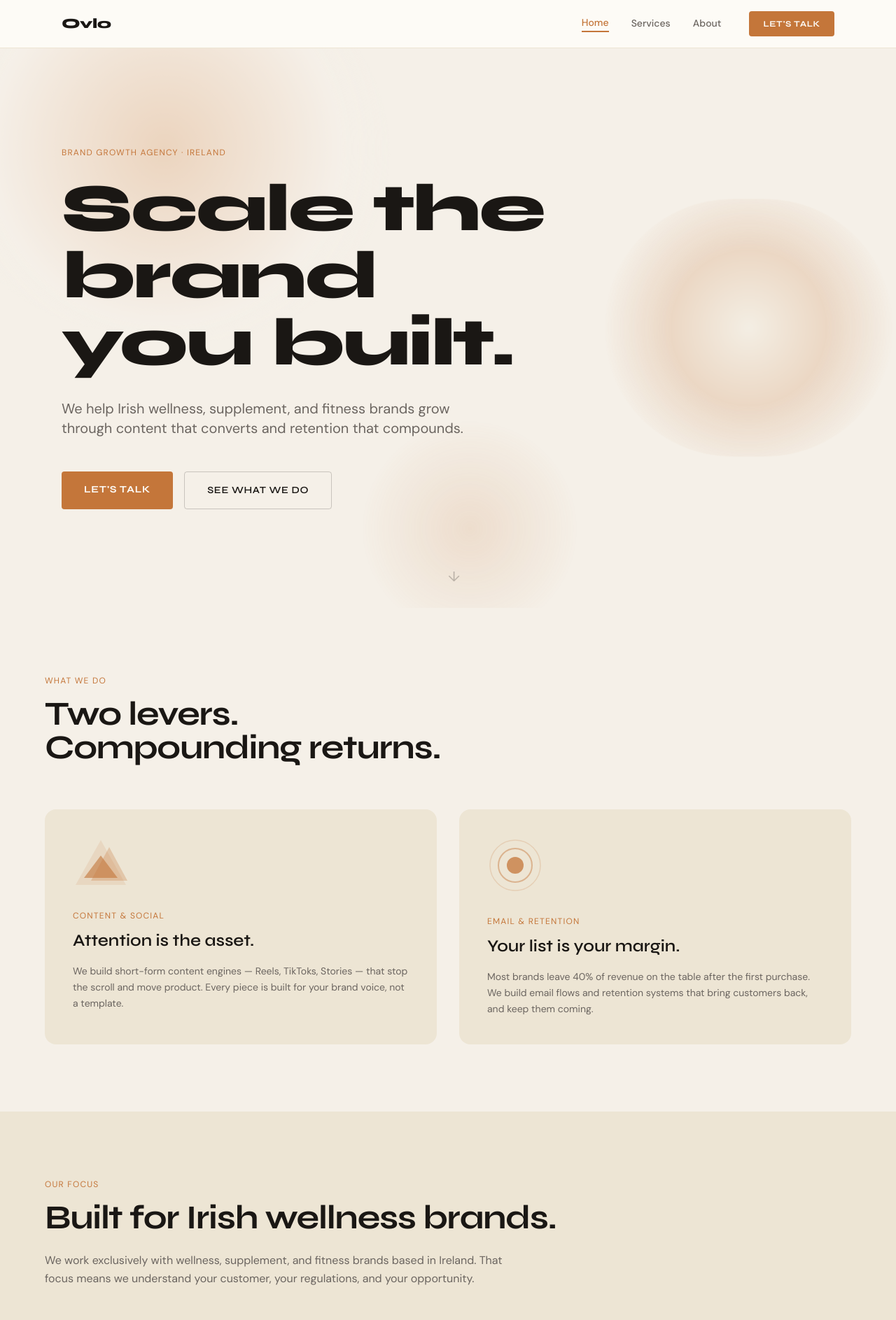
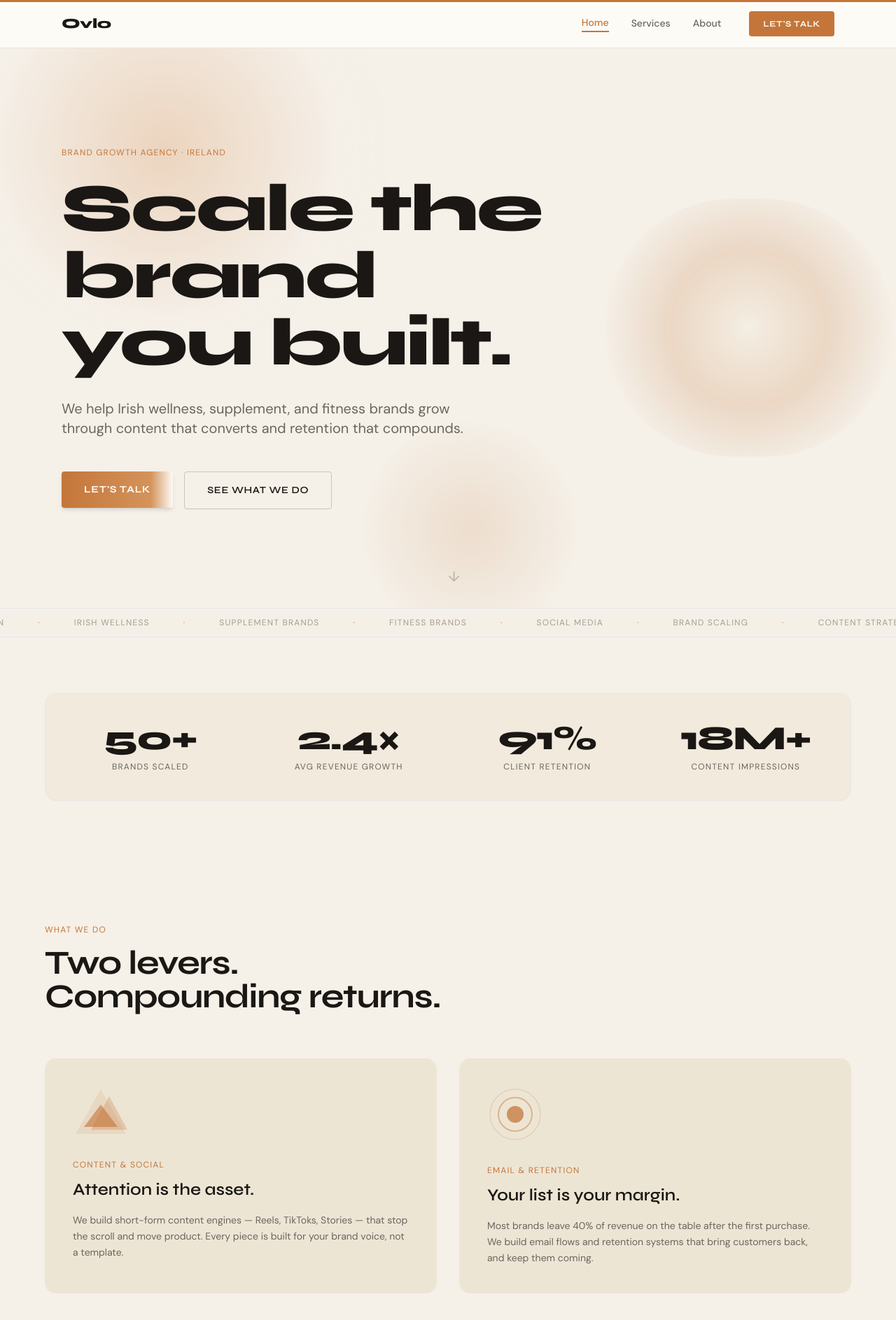
Before and after one commit to LukeRyan31/ovlo, a React (Vite) app: page / in a window 1280 px wide. Shown: the top 1887 px of the page at 70% size. Built offline with nearby package versions, Linux system fonts and the light colour scheme; the HTML template or start-up script is replaced by a standard one.

Commit message:
Add interactive UI: scroll progress, marquee ticker, stat counters, 3D card tilts, shimmer buttons, word reveal hero

```diff
--- a/src/components/Navbar.jsx
+++ b/src/components/Navbar.jsx
@@ -1,6 +1,6 @@
 import { useState, useEffect } from 'react'
 import { Link, useLocation } from 'react-router-dom'
-import { motion, AnimatePresence } from 'framer-motion'
+import { motion, AnimatePresence, useScroll, useSpring } from 'framer-motion'
 
 const navLinks = [
   { to: '/', label: 'Home' },
@@ -12,6 +12,8 @@ export default function Navbar() {
   const location = useLocation()
   const [menuOpen, setMenuOpen] = useState(false)
   const [scrolled, setScrolled] = useState(false)
+  const { scrollYProgress } = useScroll()
+  const scaleX = useSpring(scrollYProgress, { stiffness: 100, damping: 30, restDelta: 0.001 })
 
   useEffect(() => {
     const onScroll = () => setScrolled(window.scrollY > 20)
@@ -34,6 +36,13 @@ export default function Navbar() {
   }
 
   return (
+    <>
+    {/* Scroll progress bar */}
+    <motion.div
+      style={{ scaleX }}
+      className="fixed top-0 left-0 right-0 h-[3px] bg-copper origin-left z-[9999] pointer-events-none"
+    />
+
     <header
       className={`sticky top-0 z-50 transition-all duration-300 ${
         scrolled
@@ -133,5 +142,6 @@ export default function Navbar() {
         )}
       </AnimatePresence>
     </header>
+    </>
   )
 }
--- a/src/index.css
+++ b/src/index.css
@@ -36,23 +36,81 @@ body {
   background: #A35F28;
 }
 
+/* ─── Orbit dot (Services page) ─── */
 @keyframes orbit {
-  from {
-    transform: rotate(0deg) translateX(72px) rotate(0deg);
-  }
-  to {
-    transform: rotate(360deg) translateX(72px) rotate(-360deg);
-  }
+  from { transform: rotate(0deg) translateX(72px) rotate(0deg); }
+  to   { transform: rotate(360deg) translateX(72px) rotate(-360deg); }
 }
 
 .orbit-dot {
   position: absolute;
-  top: 50%;
-  left: 50%;
-  width: 10px;
-  height: 10px;
+  top: 50%; left: 50%;
+  width: 10px; height: 10px;
   margin: -5px 0 0 -5px;
   border-radius: 50%;
   background: #C4763A;
   animation: orbit 5s linear infinite;
 }
+
+/* ─── Marquee keyword ticker ─── */
+@keyframes marquee-scroll {
+  from { transform: translateX(0); }
+  to   { transform: translateX(-50%); }
+}
+
+.marquee-track {
+  display: flex;
+  width: max-content;
+  animation: marquee-scroll 28s linear infinite;
+}
+
+.marquee-track:hover {
+  animation-play-state: paused;
+}
+
+/* ─── Button shimmer ─── */
+@keyframes shimmer {
+  0%   { background-position: -200% center; }
+  100% { background-position: 200% center; }
+}
+
+.btn-shimmer {
+  background: linear-gradient(
+    90deg,
+    #C4763A 0%,
+    #D4935A 40%,
+    #FDFBF7 50%,
+    #D4935A 60%,
+    #C4763A 100%
+  );
+  background-size: 200% auto;
+  transition: background-position 0s;
+}
+
+.btn-shimmer:hover {
+  animation: shimmer 1.2s linear infinite;
+}
+
+/* ─── 3-D card tilt ─── */
+.card-3d {
+  transform-style: preserve-3d;
+  transition: transform 0.15s ease, box-shadow 0.15s ease;
+}
+
+/* ─── Scroll progress bar ─── */
+#scroll-progress {
+  position: fixed;
+  top: 0; left: 0;
+  height: 3px;
+  background: #C4763A;
+  z-index: 9999;
+  transform-origin: left;
+  pointer-events: none;
+}
+
+/* ─── Reduced motion overrides ─── */
+@media (prefers-reduced-motion: reduce) {
+  .marquee-track          { animation: none; }
+  .btn-shimmer:hover      { animation: none; }
+  .orbit-dot              { animation: none; }
+}
--- a/src/pages/Home.jsx
+++ b/src/pages/Home.jsx
@@ -1,46 +1,32 @@
+import { useRef, useState, useEffect } from 'react'
 import { Link } from 'react-router-dom'
-import { motion } from 'framer-motion'
+import { motion, useInView, useMotionValue, useSpring, animate } from 'framer-motion'
 import AnimatedSection from '../components/AnimatedSection'
 
+/* ─────────────────────────────────────────
+   Animated hero background blobs
+───────────────────────────────────────── */
 function HeroBackground() {
   return (
     <div className="absolute inset-0 overflow-hidden pointer-events-none select-none">
       <motion.div
         className="absolute rounded-full"
-        style={{
-          width: 600,
-          height: 500,
-          top: '-10%',
-          left: '-8%',
-          background: 'radial-gradient(circle, #D4935A 0%, #F5F0E8 60%, transparent 80%)',
-          opacity: 0.30,
-        }}
+        style={{ width: 600, height: 500, top: '-10%', left: '-8%',
+          background: 'radial-gradient(circle, #D4935A 0%, #F5F0E8 60%, transparent 80%)', opacity: 0.30 }}
         animate={{ x: [0, 40, -20, 0], y: [0, -30, 20, 0], scale: [1, 1.08, 0.95, 1], rotate: [0, 8, -5, 0] }}
         transition={{ duration: 16, repeat: Infinity, repeatType: 'mirror', ease: 'easeInOut' }}
       />
       <motion.div
         className="absolute rounded-full"
-        style={{
-          width: 450,
-          height: 400,
-          top: '20%',
-          right: '-5%',
-          background: 'radial-gradient(circle, #EDE5D4 0%, #C4763A 40%, transparent 75%)',
-          opacity: 0.20,
-        }}
+        style={{ width: 450, height: 400, top: '20%', right: '-5%',
+          background: 'radial-gradient(circle, #EDE5D4 0%, #C4763A 40%, transparent 75%)', opacity: 0.20 }}
         animate={{ x: [0, -50, 30, 0], y: [0, 40, -25, 0], scale: [1, 0.92, 1.1, 1] }}
         transition={{ duration: 20, repeat: Infinity, repeatType: 'mirror', ease: 'easeInOut' }}
       />
       <motion.div
         className="absolute rounded-full"
-        style={{
-          width: 300,
-          height: 280,
-          bottom: '-5%',
-          left: '40%',
-          background: 'radial-gradient(circle, #C4763A 0%, transparent 70%)',
-          opacity: 0.15,
-        }}
+        style={{ width: 300, height: 280, bottom: '-5%', left: '40%',
+          background: 'radial-gradient(circle, #C4763A 0%, transparent 70%)', opacity: 0.15 }}
         animate={{ x: [0, 20, -30, 0], y: [0, -20, 10, 0], scale: [1, 1.15, 0.9, 1] }}
         transition={{ duration: 14, repeat: Infinity, repeatType: 'mirror', ease: 'easeInOut' }}
       />
@@ -48,6 +34,98 @@ function HeroBackground() {
   )
 }
 
+/* ─────────────────────────────────────────
+   Marquee keyword ticker
+───────────────────────────────────────── */
+const keywords = [
+  'Short-Form Content', '·', 'Email Retention', '·', 'Irish Wellness', '·',
+  'Supplement Brands', '·', 'Fitness Brands', '·', 'Social Media', '·',
+  'Brand Scaling', '·', 'Content Strategy', '·',
+]
+
+function MarqueeTicker() {
+  return (
+    <div className="w-full overflow-hidden border-y border-ink/8 py-3 bg-cream/60">
+      <div className="marquee-track">
+        {[...keywords, ...keywords].map((kw, i) => (
+          <span
+            key={i}
+            className={`mx-6 font-body text-xs uppercase tracking-widest whitespace-nowrap ${
+              kw === '·' ? 'text-copper' : 'text-smoke/60'
+            }`}
+          >
+            {kw}
+          </span>
+        ))}
+      </div>
+    </div>
+  )
+}
+
+/* ─────────────────────────────────────────
+   Animated stat counter
+───────────────────────────────────────── */
+function StatCounter({ value, suffix = '', prefix = '', label }) {
+  const ref = useRef(null)
+  const inView = useInView(ref, { once: true, amount: 0.5 })
+  const motionVal = useMotionValue(0)
+  const [display, setDisplay] = useState('0')
+
+  useEffect(() => {
+    if (!inView) return
+    const controls = animate(motionVal, value, {
+      duration: 1.8,
+      ease: [0.16, 1, 0.3, 1],
+    })
+    const unsub = motionVal.on('change', (v) => {
+      setDisplay(v % 1 === 0 ? Math.round(v).toString() : v.toFixed(1))
+    })
+    return () => { controls.stop(); unsub() }
+  }, [inView, value, motionVal])
+
+  return (
+    <div ref={ref} className="text-center">
+      <p className="font-display font-extrabold text-4xl md:text-5xl text-ink tracking-tight">
+        {prefix}{display}{suffix}
+      </p>
+      <p className="font-body text-xs uppercase tracking-widest text-smoke mt-2">{label}</p>
+    </div>
+  )
+}
+
+/* ─────────────────────────────────────────
+   3-D tilt card wrapper
+───────────────────────────────────────── */
+function TiltCard({ children, className = '' }) {
+  const ref = useRef(null)
+  const rotX = useSpring(0, { stiffness: 200, damping: 20 })
+  const rotY = useSpring(0, { stiffness: 200, damping: 20 })
+
+  const onMouseMove = (e) => {
+    const rect = ref.current.getBoundingClientRect()
+    const x = (e.clientX - rect.left) / rect.width  - 0.5
+    const y = (e.clientY - rect.top)  / rect.height - 0.5
+    rotX.set(-y * 10)
+    rotY.set(x * 10)
+  }
+  const onMouseLeave = () => { rotX.set(0); rotY.set(0) }
+
+  return (
+    <motion.div
+      ref={ref}
+      onMouseMove={onMouseMove}
+      onMouseLeave={onMouseLeave}
+      style={{ rotateX: rotX, rotateY: rotY, transformStyle: 'preserve-3d' }}
+      className={className}
+    >
+      {children}
+    </motion.div>
+  )
+}
+
+/* ─────────────────────────────────────────
+   SVG card icons
+───────────────────────────────────────── */
 function TriangleIcon() {
   return (
     <svg width="80" height="72" viewBox="0 0 80 72" fill="none" aria-hidden="true">
@@ -68,6 +146,9 @@ function RingsIcon() {
   )
 }
 
+/* ─────────────────────────────────────────
+   Page
+───────────────────────────────────────── */
 export default function Home() {
   return (
     <motion.div
@@ -76,7 +157,7 @@ export default function Home() {
       exit={{ opacity: 0, y: -8 }}
       transition={{ duration: 0.45, ease: [0.25, 0.46, 0.45, 0.94] }}
     >
-      {/* Hero */}
+      {/* ── Hero ── */}
       <section className="relative min-h-screen flex items-center overflow-hidden bg-cream">
         <HeroBackground />
 
@@ -90,19 +171,28 @@ export default function Home() {
             Brand Growth Agency · Ireland
           </motion.p>
 
+          {/* Split headline — each word animates in */}
           <motion.h1
-            initial={{ opacity: 0, y: 16 }}
-            animate={{ opacity: 1, y: 0 }}
-            transition={{ duration: 0.6, delay: 0.1, ease: [0.25, 0.46, 0.45, 0.94] }}
             className="font-display text-5xl md:text-7xl lg:text-8xl font-extrabold tracking-tight text-ink leading-none mb-8 max-w-3xl"
+            aria-label="Scale the brand you built."
           >
-            Scale the brand<br />you built.
+            {['Scale', 'the', 'brand', 'you', 'built.'].map((word, i) => (
+              <motion.span
+                key={word}
+                className="inline-block mr-[0.25em] last:mr-0"
+                initial={{ opacity: 0, y: 32, skewX: -4 }}
+                animate={{ opacity: 1, y: 0, skewX: 0 }}
+                transition={{ duration: 0.6, delay: 0.1 + i * 0.08, ease: [0.25, 0.46, 0.45, 0.94] }}
+              >
+                {word}
+              </motion.span>
+            ))}
           </motion.h1>
 
           <motion.p
             initial={{ opacity: 0, y: 16 }}
             animate={{ opacity: 1, y: 0 }}
-            transition={{ duration: 0.6, delay: 0.2, ease: [0.25, 0.46, 0.45, 0.94] }}
+            transition={{ duration: 0.6, delay: 0.55, ease: [0.25, 0.46, 0.45, 0.94] }}
             className="font-body text-lg md:text-xl text-smoke max-w-xl leading-relaxed mb-12"
           >
             We help Irish wellness, supplement, and fitness brands grow through
@@ -112,21 +202,25 @@ export default function Home() {
           <motion.div
             initial={{ opacity: 0, y: 16 }}
             animate={{ opacity: 1, y: 0 }}
-            transition={{ duration: 0.6, delay: 0.3, ease: [0.25, 0.46, 0.45, 0.94] }}
+            transition={{ duration: 0.6, delay: 0.65, ease: [0.25, 0.46, 0.45, 0.94] }}
             className="flex flex-col sm:flex-row gap-4"
           >
+            <motion.div whileHover={{ scale: 1.03 }} whileTap={{ scale: 0.97 }}>
               <Link
                 to="/contact"
-              className="inline-block px-8 py-4 bg-copper text-chalk font-display font-bold text-sm uppercase tracking-wider rounded hover:bg-copper-dark transition-all duration-200 hover:-translate-y-0.5 hover:shadow-lg"
+                className="btn-shimmer inline-block px-8 py-4 text-chalk font-display font-bold text-sm uppercase tracking-wider rounded shadow-md hover:shadow-copper/30 hover:shadow-lg transition-shadow duration-300"
               >
                 Let's Talk
               </Link>
+            </motion.div>
+            <motion.div whileHover={{ scale: 1.03 }} whileTap={{ scale: 0.97 }}>
               <Link
                 to="/services"
                 className="inline-block px-8 py-4 border border-ink/20 text-ink font-display font-semibold text-sm uppercase tracking-wider rounded hover:border-copper hover:text-copper transition-all duration-200"
               >
                 See What We Do
               </Link>
+            </motion.div>
           </motion.div>
         </div>
 
@@ -139,7 +233,24 @@ export default function Home() {
         </motion.div>
       </section>
 
-      {/* What We Do */}
+      {/* ── Marquee ticker ── */}
+      <MarqueeTicker />
+
+      {/* ── Stats ── */}
+      <section className="py-20 px-6 bg-cream">
+        <div className="max-w-6xl mx-auto">
+          <AnimatedSection>
+            <div className="grid grid-cols-2 md:grid-cols-4 gap-12 border border-ink/8 rounded-2xl px-8 py-10 bg-parchment/50">
+              <StatCounter value={50}  suffix="+"  label="Brands Scaled" />
+              <StatCounter value={2.4} suffix="×"  label="Avg Revenue Growth" />
+              <StatCounter value={91}  suffix="%"  label="Client Retention" />
+              <StatCounter value={18}  suffix="M+" label="Content Impressions" />
+            </div>
+          </AnimatedSection>
+        </div>
+      </section>
+
+      {/* ── What We Do ── */}
       <section className="py-24 px-6 bg-cream">
         <div className="max-w-6xl mx-auto">
           <AnimatedSection className="mb-16">
@@ -151,7 +262,9 @@ export default function Home() {
 
           <div className="grid grid-cols-1 md:grid-cols-2 gap-8">
             <AnimatedSection delay={0.1}>
-              <div className="bg-parchment rounded-2xl p-10 h-full hover:shadow-xl transition-all duration-300 hover:-translate-y-1">
+              <TiltCard className="h-full">
+                <div className="bg-parchment rounded-2xl p-10 h-full cursor-pointer"
+                  style={{ transform: 'translateZ(0)', boxShadow: '0 4px 24px rgba(196,118,58,0)' }}>
                   <TriangleIcon />
                   <p className="font-body text-xs uppercase tracking-widest text-copper mt-8 mb-3">
                     Content & Social
@@ -164,10 +277,12 @@ export default function Home() {
                     scroll and move product. Every piece is built for your brand voice, not a template.
                   </p>
                 </div>
+              </TiltCard>
             </AnimatedSection>
 
             <AnimatedSection delay={0.2}>
-              <div className="bg-parchment rounded-2xl p-10 h-full hover:shadow-xl transition-all duration-300 hover:-translate-y-1">
+              <TiltCard className="h-full">
+                <div className="bg-parchment rounded-2xl p-10 h-full cursor-pointer">
                   <RingsIcon />
                   <p className="font-body text-xs uppercase tracking-widest text-copper mt-8 mb-3">
                     Email & Retention
@@ -180,12 +295,13 @@ export default function Home() {
                     email flows and retention systems that bring customers back, and keep them coming.
                   </p>
                 </div>
+              </TiltCard>
             </AnimatedSection>
           </div>
         </div>
       </section>
 
-      {/* Who We Work With */}
+      {/* ── Who We Work With ── */}
       <section className="py-24 px-6 bg-parchment">
         <div className="max-w-6xl mx-auto">
           <AnimatedSection className="mb-12">
@@ -205,7 +321,7 @@ export default function Home() {
                 <motion.span
                   key={tag}
                   className="px-6 py-3 border-2 border-copper text-copper font-display font-semibold text-sm uppercase tracking-wide rounded-full cursor-default"
-                  whileHover={{ backgroundColor: '#C4763A', color: '#FDFBF7', scale: 1.03 }}
+                  whileHover={{ backgroundColor: '#C4763A', color: '#FDFBF7', scale: 1.05, borderColor: '#C4763A' }}
                   transition={{ duration: 0.2 }}
                 >
                   {tag}
@@ -216,7 +332,7 @@ export default function Home() {
         </div>
       </section>
 
-      {/* Testimonials */}
+      {/* ── Testimonials ── */}
       <section className="py-24 px-6 bg-cream">
         <div className="max-w-6xl mx-auto">
           <AnimatedSection className="mb-16">
@@ -230,38 +346,35 @@ export default function Home() {
             {[
               {
                 quote: "Ovlo doubled our email revenue within 60 days. The retention flows they built are still compounding six months later.",
-                name: "Aoife M.",
-                brand: "Irish Wellness Brand",
+                name: "Aoife M.", brand: "Irish Wellness Brand",
               },
               {
                 quote: "We'd been posting inconsistently for two years. Within a month of working with Ovlo our Reels were hitting 50k+ views.",
-                name: "Ciarán D.",
-                brand: "Supplement Brand",
+                name: "Ciarán D.", brand: "Supplement Brand",
               },
               {
                 quote: "They actually understand the Irish wellness market. Not a generic agency — they know our customer as well as we do.",
-                name: "Siobhán K.",
-                brand: "Fitness Brand",
+                name: "Siobhán K.", brand: "Fitness Brand",
               },
             ].map(({ quote, name, brand }, i) => (
               <AnimatedSection key={i} delay={i * 0.1}>
-                <div className="bg-parchment rounded-2xl p-8 h-full flex flex-col">
+                <TiltCard>
+                  <div className="bg-parchment rounded-2xl p-8 h-full flex flex-col cursor-pointer">
                     <p className="font-body text-2xl text-copper leading-none mb-4 select-none">"</p>
-                  <p className="font-body text-sm text-smoke leading-relaxed flex-1 mb-8">
-                    {quote}
-                  </p>
+                    <p className="font-body text-sm text-smoke leading-relaxed flex-1 mb-8">{quote}</p>
                     <div>
                       <p className="font-display font-semibold text-sm text-ink">{name}</p>
                       <p className="font-body text-xs text-smoke/60 uppercase tracking-widest mt-0.5">{brand}</p>
                     </div>
                   </div>
+                </TiltCard>
               </AnimatedSection>
             ))}
           </div>
         </div>
       </section>
 
-      {/* CTA Strip */}
+      {/* ── CTA Strip ── */}
       <section className="py-24 px-6 bg-graphite">
         <div className="max-w-3xl mx-auto text-center">
           <AnimatedSection>
@@ -271,12 +384,14 @@ export default function Home() {
             <p className="font-body text-parchment/60 text-lg mb-10">
               Let's find out if we're the right fit.
             </p>
+            <motion.div whileHover={{ scale: 1.04 }} whileTap={{ scale: 0.97 }}>
               <Link
                 to="/contact"
-              className="inline-block px-10 py-5 bg-copper text-chalk font-display font-bold text-sm uppercase tracking-wider rounded hover:bg-copper-light transition-all duration-200 hover:-translate-y-0.5 hover:shadow-xl"
+                className="btn-shimmer inline-block px-10 py-5 text-chalk font-display font-bold text-sm uppercase tracking-wider rounded shadow-lg hover:shadow-copper/20 hover:shadow-xl transition-shadow duration-300"
               >
                 Start the Conversation
               </Link>
+            </motion.div>
           </AnimatedSection>
         </div>
       </section>
--- a/src/pages/Services.jsx
+++ b/src/pages/Services.jsx
@@ -1,6 +1,26 @@
+import { useRef } from 'react'
 import { Link } from 'react-router-dom'
-import { motion } from 'framer-motion'
+import { motion, useSpring } from 'framer-motion'
 import AnimatedSection from '../components/AnimatedSection'
+
+function TiltCard({ children, className = '' }) {
+  const ref = useRef(null)
+  const rotX = useSpring(0, { stiffness: 200, damping: 20 })
+  const rotY = useSpring(0, { stiffness: 200, damping: 20 })
+  const onMouseMove = (e) => {
+    const rect = ref.current.getBoundingClientRect()
+    rotX.set(-(((e.clientY - rect.top) / rect.height) - 0.5) * 8)
+    rotY.set((((e.clientX - rect.left) / rect.width) - 0.5) * 8)
+  }
+  const onMouseLeave = () => { rotX.set(0); rotY.set(0) }
+  return (
+    <motion.div ref={ref} onMouseMove={onMouseMove} onMouseLeave={onMouseLeave}
+      style={{ rotateX: rotX, rotateY: rotY, transformStyle: 'preserve-3d' }}
+      className={className}>
+      {children}
+    </motion.div>
+  )
+}
 
 function AnimatedTriangles() {
   return (
@@ -78,7 +98,8 @@ export default function Services() {
 
           {/* Card 1 */}
           <AnimatedSection delay={0.1}>
-            <div className="bg-parchment rounded-3xl p-12 md:p-16 grid md:grid-cols-2 gap-12 items-center">
+            <TiltCard>
+            <div className="bg-parchment rounded-3xl p-12 md:p-16 grid md:grid-cols-2 gap-12 items-center cursor-pointer">
               <div>
                 <p className="font-body text-xs uppercase tracking-widest text-copper mb-4">
                   Service 01
@@ -104,11 +125,13 @@ export default function Services() {
                 <AnimatedTriangles />
               </div>
             </div>
+            </TiltCard>
           </AnimatedSection>
 
           {/* Card 2 */}
           <AnimatedSection delay={0.15}>
-            <div className="bg-graphite rounded-3xl p-12 md:p-16 grid md:grid-cols-2 gap-12 items-center">
+            <TiltCard>
+            <div className="bg-graphite rounded-3xl p-12 md:p-16 grid md:grid-cols-2 gap-12 items-center cursor-pointer">
               <div className="flex items-center justify-center order-2 md:order-1">
                 <AnimatedRings />
               </div>
@@ -134,6 +157,7 @@ export default function Services() {
                 </ul>
               </div>
             </div>
+            </TiltCard>
           </AnimatedSection>
         </div>
       </section>
@@ -144,12 +168,14 @@ export default function Services() {
           <p className="font-body text-smoke max-w-sm mx-auto leading-relaxed">
             Not sure which applies to you? We offer a free brand audit call to figure it out together.
           </p>
-          <Link
-            to="/contact"
-            className="inline-block mt-6 text-copper font-display font-semibold text-sm underline underline-offset-4 hover:text-copper-dark transition-colors duration-200"
-          >
-            Book a free audit call →
-          </Link>
+          <motion.div className="inline-block mt-6" whileHover={{ scale: 1.04 }} whileTap={{ scale: 0.97 }}>
+            <Link
+              to="/contact"
+              className="btn-shimmer inline-block px-7 py-3 text-chalk font-display font-bold text-sm uppercase tracking-wider rounded shadow-md"
+            >
+              Book a free audit call →
+            </Link>
+          </motion.div>
         </AnimatedSection>
       </section>
     </motion.div>
```
Lines whose indentation alone changed are shown as unchanged.
